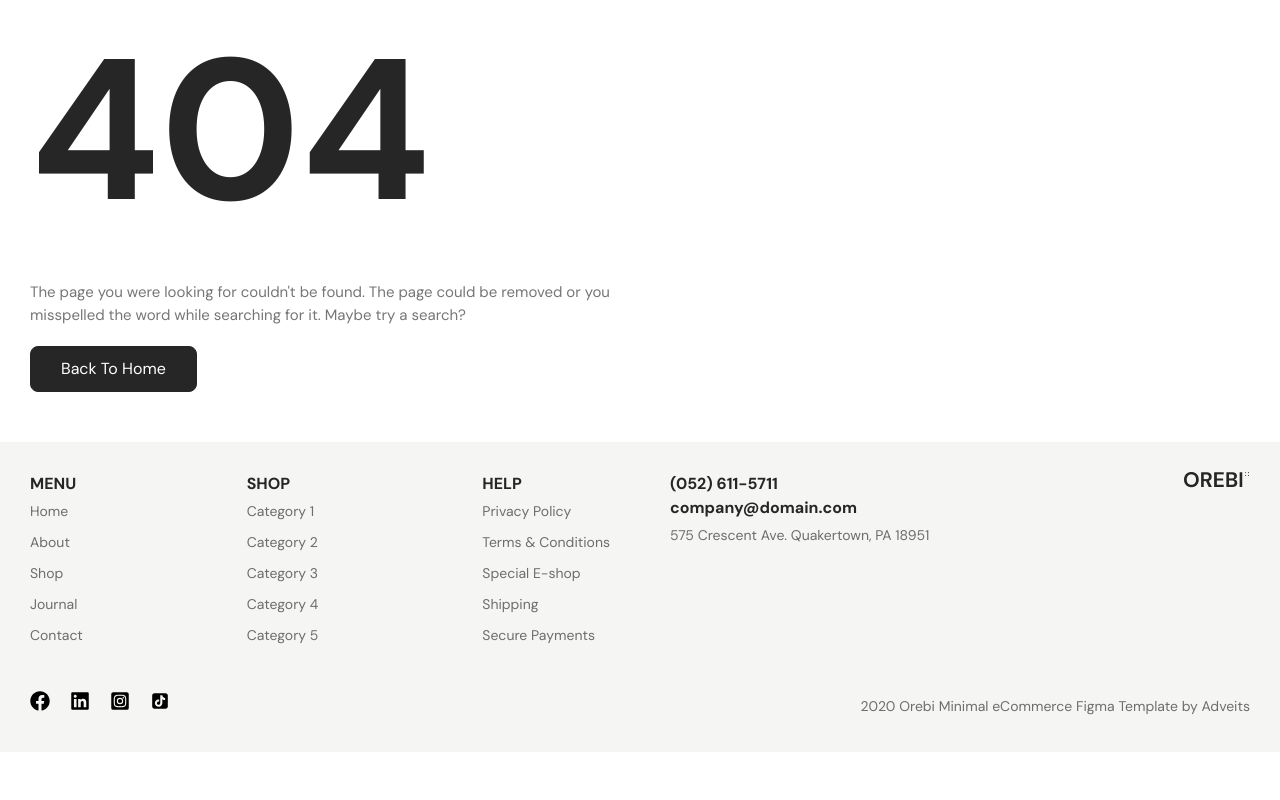
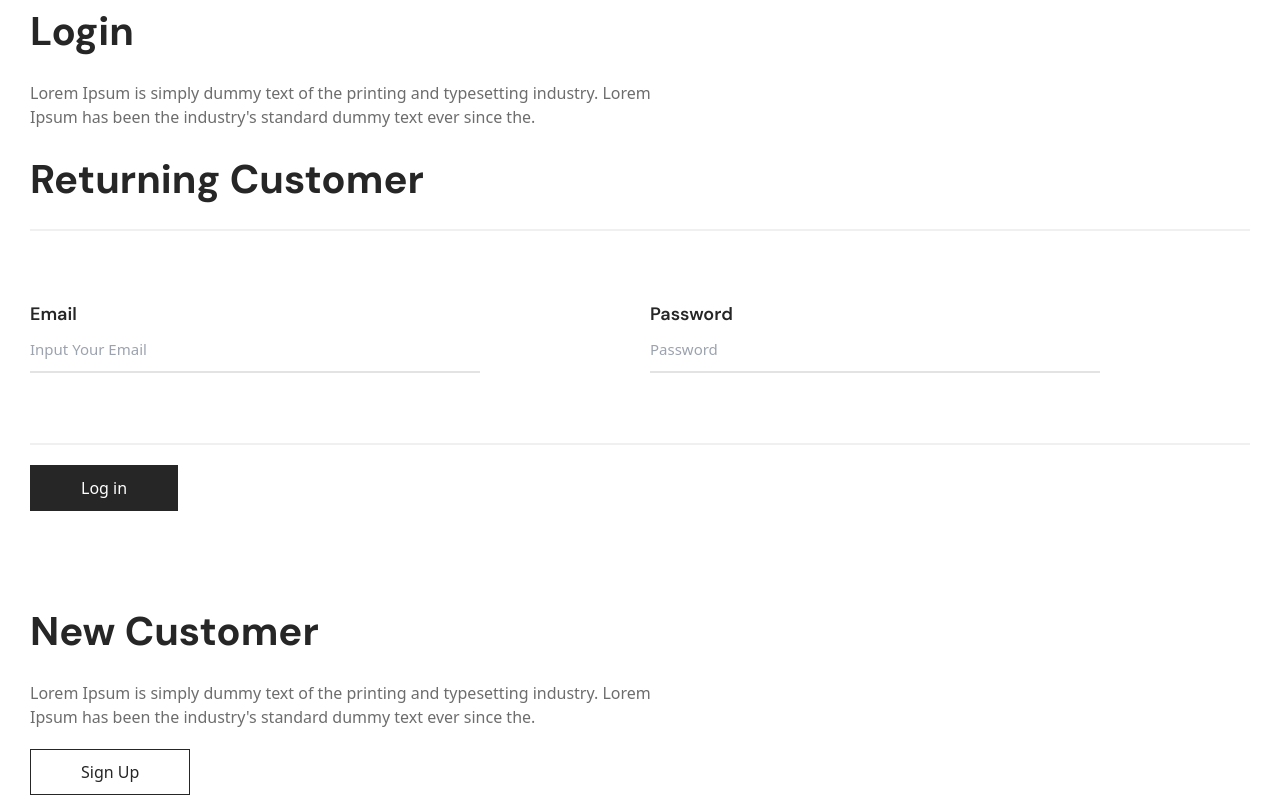
Before and after one commit to md-liton/Mixcotton, a React (Vite) app: page /login in a window 1280 px wide. Shown: the part 240-1040 px from the top of the page. Before the commit the page ends 992 px from the top, so only its background shows below. Built offline with nearby package versions, Linux system fonts and the light colour scheme.

Commit message:
Login-page

```diff
--- a/src/App.jsx
+++ b/src/App.jsx
@@ -13,6 +13,7 @@ import About from './Components/About/About';
 import Contacts from './Components/Contacts/Contacts';
 import Journal from './Components/Journal/Journal';
 import ProductDetails from './Components/ProductDetails/ProductDetails';
+import Login from './Components/Login/Login';
 
 const router = createBrowserRouter(
   createRoutesFromElements(
@@ -23,6 +24,7 @@ const router = createBrowserRouter(
     <Route path="/journal"  element={<Journal/>} />
     <Route path="/products"  element={<Product/>} />
     <Route path="/products/details"  element={<ProductDetails/>} />
+    <Route path="/login"  element={<Login/>} />
     <Route path="*"  element={<Error/>} />
     </Route>
   )
--- a/src/Components/Header/Header.jsx
+++ b/src/Components/Header/Header.jsx
@@ -23,10 +23,12 @@ const Header = () => {
                     <FaSearch className='absolute top-[15px] right-[12%] cursor-pointer'/>
                 </div>
                 <div className='md:w-[20%] flex justify-end items-center gap-[30px]'>
+                <Link to='/login'>
                 <div className='flex justify-center items-center gap-[5px] cursor-pointer'>
                 <IoMdContact  className='text-[30px]'/>
                 <p className='text-[14px]'> Sign In</p>
                 </div>
+                </Link>
                 <div className=' cursor-pointer relative'>
                 <FaCartShopping   className='text-[25px] '/>
                 <div className='bg-secondary rounded-full flex justify-center items-center text-white absolute top-[-10px] right-[-10px] w-[20px] h-[20px]'>0</div>
--- /dev/null
+++ b/src/Components/Login/Login.jsx
@@ -0,0 +1,45 @@
+import React from 'react'
+
+const Login = () => {
+  return (
+    <section className='py-[50px]'>
+      <div className="container">
+        <div className="login_main">
+        <div>
+        <h5 className='font-dm font-bold text-[40px] text-primary py-[20px]'>Login</h5>
+        <p className='md:w-[650px] text-[#6D6D6D] text-[16px] text-normal'>Lorem Ipsum is simply dummy text of the printing and typesetting industry. Lorem Ipsum has been the industry's standard dummy text ever since the.</p>
+        <h5 className='font-dm font-bold text-[40px] text-primary py-[20px]'>Returning Customer</h5>
+        <div className='flex gap-[20px] border-y-2 border-[#F0F0F0] py-[50px]'>
+        <div className='py-[20px] md:w-1/2 '>
+        <h5 className='font-dm font-semibold text-[18px] text-primary'>Email</h5>
+        <input type="text" placeholder='Input Your Email'  className='text-[15px] font-normal text-secondary border-b-2 border-[#E3E3E3] py-[10px] lg:w-3/4 focus:outline-none'/>
+        </div>
+        <div className='py-[20px] md:w-1/2'>
+        <h5 className='font-dm font-semibold text-[18px] text-primary'>Password</h5>
+        <input type="password" placeholder='Password'  className='text-[15px] font-normal text-secondary border-b-2 border-[#E3E3E3] py-[10px] lg:w-3/4 focus:outline-none'/>
+        </div>
+        </div>
+        <div className='py-[20px]'>
+        <button className='py-[10px] px-[50px]  bg-primary hover:bg-transparent hover:border hove:border-[1px] hover:border-primary hover:text-primary easy-in duration-300 border border-[1px] border-primary text-white' >Log in</button>
+        </div>
+
+        {/* New customer part start */}
+        <div className='py-[50px]'>
+        <h5 className='font-dm font-bold text-[40px] text-primary py-[20px]'>New Customer</h5>
+        <p className='md:w-[650px] text-[#6D6D6D] text-[16px] text-normal'>Lorem Ipsum is simply dummy text of the printing and typesetting industry. Lorem Ipsum has been the industry's standard dummy text ever since the.</p>
+        <div className='py-[20px]'>
+        <button className='py-[10px] px-[50px] bg-transparent  bg-primary hover:bg-primary hover:border hove:border-[1px] hover:border-primary  easy-in duration-300 border border-[1px] border-primary text-primary hover:text-white' >Sign Up</button>
+        </div>
+        </div>
+        {/* New customer part end */}
+
+
+        </div>
+
+        </div>
+      </div>
+    </section>
+  )
+}
+
+export default Login
```
